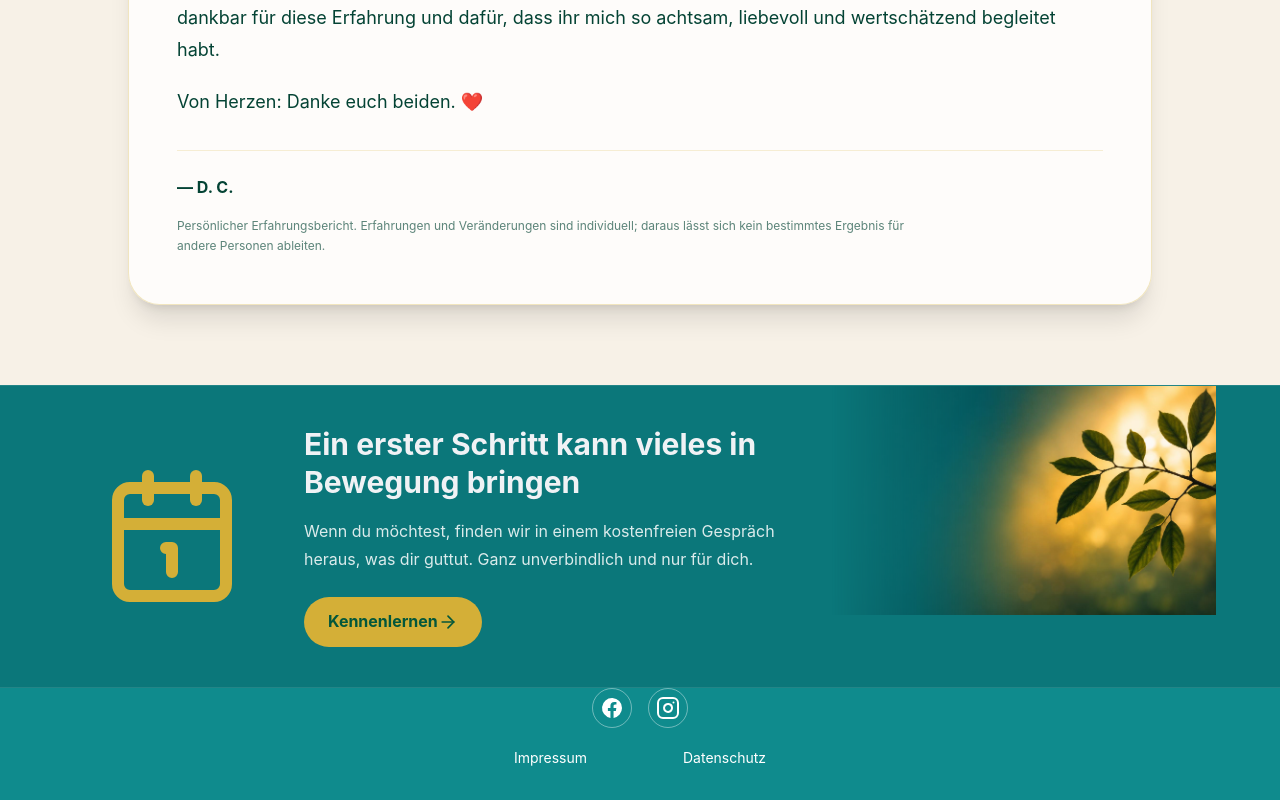
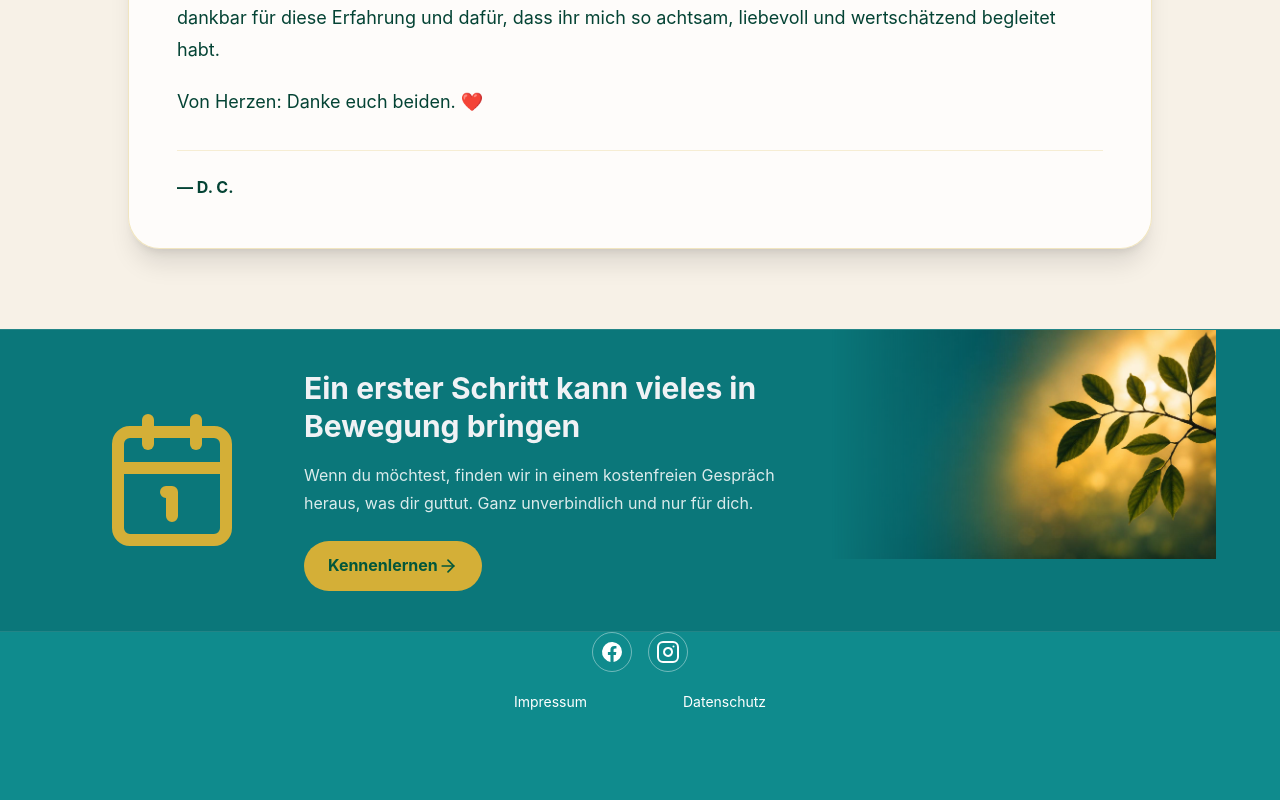
Before and after one commit to Enis1109/spirithealing, a React (Vite) app: page / in a window 1280 px wide. Shown: the part 6551-7351 px from the top of the page. After the commit the page ends 7295 px from the top, so only its background shows below. Built offline with nearby package versions, Linux system fonts and the light colour scheme.

Commit message:
Remove testimonial disclaimer

```diff
--- a/src/sections/Herotest.jsx
+++ b/src/sections/Herotest.jsx
@@ -38,7 +38,6 @@ const testimonialCopy = {
             "Von Herzen: Danke euch beiden. ❤️",
         ],
         author: "D. C.",
-        note: "Persönlicher Erfahrungsbericht. Erfahrungen und Veränderungen sind individuell; daraus lässt sich kein bestimmtes Ergebnis für andere Personen ableiten.",
     },
     tr: {
         eyebrow: "Kişisel deneyim",
@@ -56,7 +55,6 @@ const testimonialCopy = {
             "Tüm kalbimle: İkinize de teşekkür ederim. ❤️",
         ],
         author: "D. C.",
-        note: "Bu kişisel bir deneyim paylaşımıdır. Deneyimler ve değişimler kişiden kişiye farklılık gösterir; başkaları için belirli bir sonuç vaat etmez.",
     },
 };
 
@@ -700,7 +698,6 @@ export const Herotest = () => {
                             </blockquote>
                             <footer className="mt-8 border-t border-primary/20 pt-6">
                                 <p className="font-bold text-muted-foreground">— {testimonial.author}</p>
-                                <p className="mt-4 max-w-3xl text-xs leading-5 text-muted-foreground/65">{testimonial.note}</p>
                             </footer>
                         </div>
                     </article>
```
